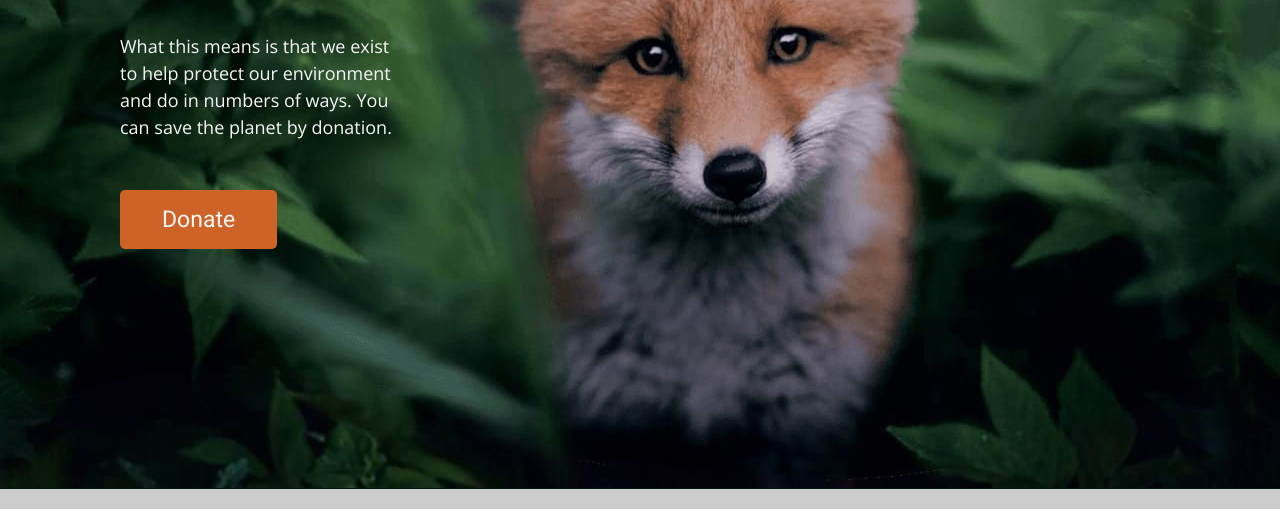
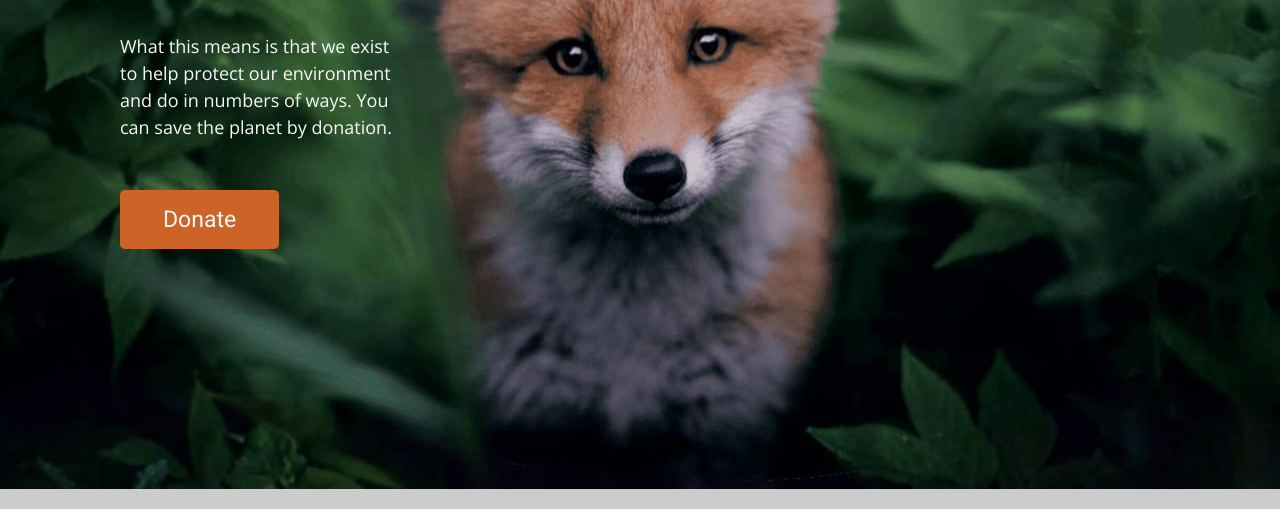
Before and after one commit to Dzmitry92/wildlife, a website: page index.html in a window 1280 px wide. Shown: the part 291-800 px from the top of the page. Drawn offline with nearby package versions, Linux system fonts and the light colour scheme.

Commit message:
fix small styles

```diff
--- a/styles/articles.scss
+++ b/styles/articles.scss
@@ -38,7 +38,8 @@
 }
 
 .arrow-left, .arrow-right {
-  margin: 5px;
+  position: relative;
+  top: 2px;
   cursor: pointer;
 }
 
--- a/styles/survival.scss
+++ b/styles/survival.scss
@@ -4,7 +4,8 @@
   display: flex;
   align-items: center;
   height: 780px;
-  background: url(../assets/fox.jpg) no-repeat;
+  background: url(../assets/fox.jpg) no-repeat center;
+  background-size: cover;
 }
 
 .info-block {
@@ -32,7 +33,7 @@
 
   .btn-donate {
     border: none;
-    padding: 16px 42px;
+    padding: 16px 43px;
     background-color: $orange-main;
 
     &:hover, &:focus {
```
Also changed, not shown: index.css.
